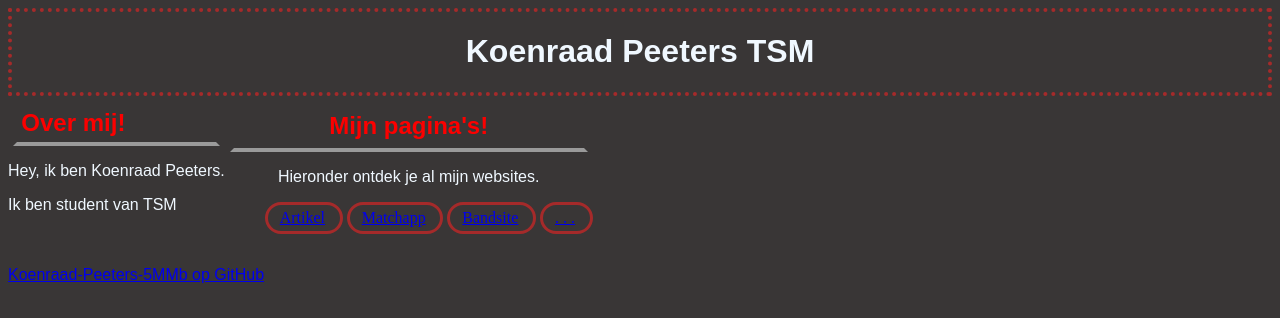
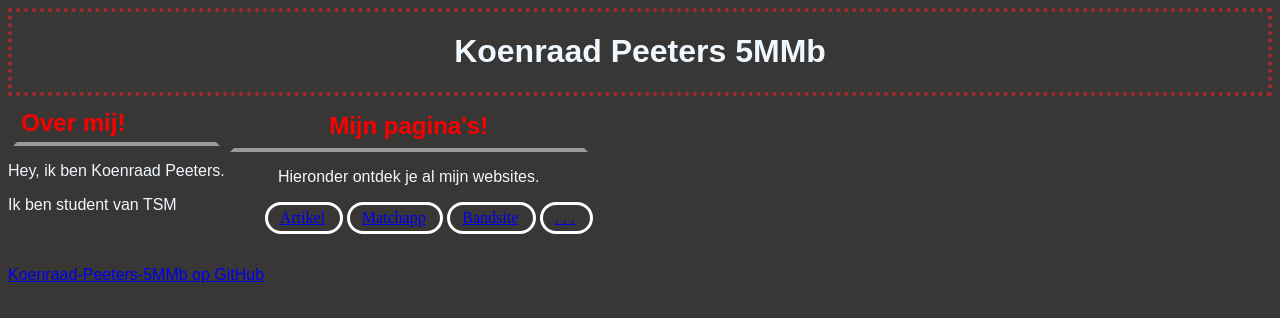
Before and after one commit to koenraad-peeters-5mmb/Script, a plain HTML site: page index.html in a window 1280 px wide. Drawn offline with Linux system fonts and the light colour scheme.

Commit message:
verbetering

```diff
--- a/index.html
+++ b/index.html
@@ -10,7 +10,7 @@
 <body>
 
     <header>
-        <center><h1>Koenraad Peeters TSM</h1></center>
+        <center><h1>Koenraad Peeters 5MMb</h1></center>
       </header>
       <main>
         <section id="flexbox">
@@ -20,7 +20,6 @@
             <p>Ik ben student van TSM</p>
           </div>
           <div class="col right">
-            <center>
             <h2>Mijn pagina's!</h2>
             <p>Hieronder ontdek je al mijn websites.</p>
             <ul>
@@ -29,7 +28,6 @@
               <li><a href="BandSite/index.html" target="_blank">Bandsite</a></li>
               <li><a href=".." target="_blank">. . .</a></li>
             </ul>
-            </center>
           </div>
         </section>
       </main>
--- a/style.css
+++ b/style.css
@@ -35,7 +35,7 @@ li {
 }
 
 a:hover {
-    color: brown;
+    color: rgb(255, 255, 255);
 
 }
 
@@ -43,7 +43,7 @@ li {
     display: inline-block;
     padding: 4px;
     border-style:solid;
-    border-color: brown;
+    border-color: rgb(255, 255, 255);
     border-radius: 15pt;
     padding-left: 9pt;
     padding-right: 11pt;
@@ -52,3 +52,7 @@ li {
 li:hover {
     background-color: rgba(240, 248, 255, 0.559);
 }
+
+.right {
+    text-align: center;
+}
```
